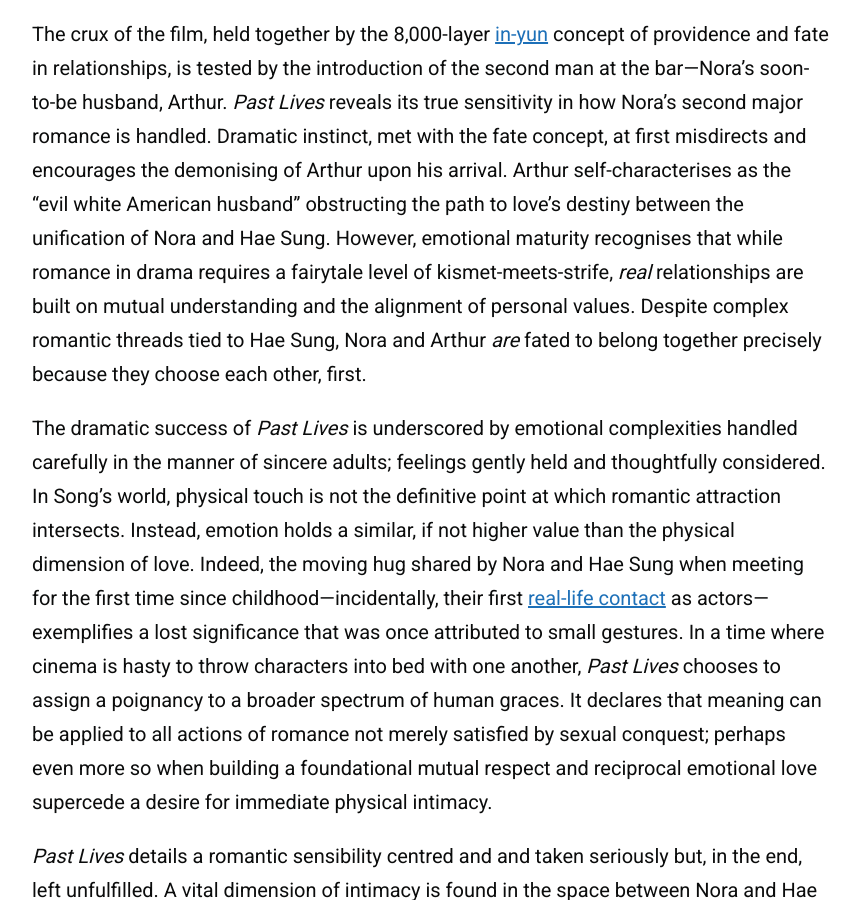
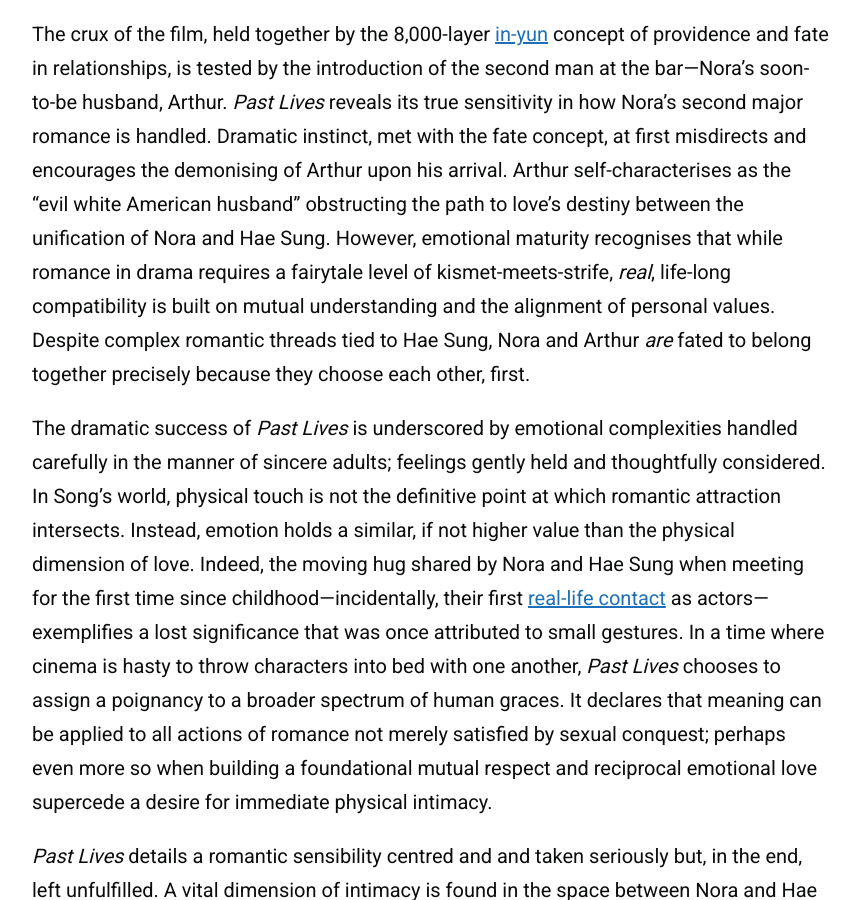
Before and after one commit to zoeurl/zoedowney.github.io, a Jekyll site: the page built from _posts/2024-05-30-past-lives.md, in a window 1280 px wide and 900 px high, scrolled down 1757 px. Shown: the whole window, without its empty margins (208-1067 px from the left). Built offline with Jekyll 4.4.1, drawn with Linux system fonts in a browser that asks for light colours.

Commit message:
Update 2024-05-30-past-lives.md

```diff
--- a/_posts/2024-05-30-past-lives.md
+++ b/_posts/2024-05-30-past-lives.md
@@ -17,7 +17,7 @@
 
 Song’s [theatrical](https://www.screendaily.com/features/celine-song-talks-moving-from-theatre-to-film-for-past-lives-you-have-to-accept-the-chaos-on-the-day/5188978.article) resumé influences her reliance on the implied tenet: ‘less is more’. Settings are sparse, dramatic signals subtle and drama dialogue driven—this is a character study, at heart. If not for the clear and disparate cultural line drawn between New York and Seoul by the players, context would appear almost irrelevant. After all, stories of romance and feeling orbit around relationships between people, not place. However, location becomes the tense conflict tied to the ‘what if?’ at the centre of Nora and Hae Sung’s relationship as adults. After reconnecting during university years, they rekindle a modern-day [Kafka and Milena](https://kafkamuseum.cz/en/franz-kafka/women/milena-jesenska/) long-distance romance that exists purely online. Their wholesome reconnection—driven by a desire to relive fond childhood memory—cushions the disharmony of daily adult life for Hae Sung, and reminds Nora that roots previously laid down in her South Korean homeland were not as cleanly severed as she had imagined.
 
-The crux of the film, held together by the 8,000-layer [in-yun](https://en.wiktionary.org/wiki/%EC%9D%B8%EC%97%B0) concept of providence and fate in relationships, is tested by the introduction of the second man at the bar—Nora’s soon-to-be husband, Arthur. _Past Lives_ reveals its true sensitivity in how Nora’s second major romance is handled. Dramatic instinct, met with the fate concept, at first misdirects and encourages the demonising of Arthur upon his arrival. Arthur self-characterises as the “evil white American husband” obstructing the path to love’s destiny between the unification of Nora and Hae Sung. However, emotional maturity recognises that while romance in drama requires a fairytale level of kismet-meets-strife, _real_ relationships are built on mutual understanding and the alignment of personal values. Despite complex romantic threads tied to Hae Sung, Nora and Arthur _are_ fated to belong together precisely because they choose each other, first.
+The crux of the film, held together by the 8,000-layer [in-yun](https://en.wiktionary.org/wiki/%EC%9D%B8%EC%97%B0) concept of providence and fate in relationships, is tested by the introduction of the second man at the bar—Nora’s soon-to-be husband, Arthur. _Past Lives_ reveals its true sensitivity in how Nora’s second major romance is handled. Dramatic instinct, met with the fate concept, at first misdirects and encourages the demonising of Arthur upon his arrival. Arthur self-characterises as the “evil white American husband” obstructing the path to love’s destiny between the unification of Nora and Hae Sung. However, emotional maturity recognises that while romance in drama requires a fairytale level of kismet-meets-strife, _real_, life-long compatibility is built on mutual understanding and the alignment of personal values. Despite complex romantic threads tied to Hae Sung, Nora and Arthur _are_ fated to belong together precisely because they choose each other, first.
 
 The dramatic success of _Past Lives_ is underscored by emotional complexities handled carefully in the manner of sincere adults; feelings gently held and thoughtfully considered. In Song’s world, physical touch is not the definitive point at which romantic attraction intersects. Instead, emotion holds a similar, if not higher value than the physical dimension of love. Indeed, the moving hug shared by Nora and Hae Sung when meeting for the first time since childhood—incidentally, their first [real-life contact](https://www.youtube.com/watch?v=9d4ObkmCJYs&t=7s&ab_channel=A24) as actors—exemplifies a lost significance that was once attributed to small gestures. In a time where cinema is hasty to throw characters into bed with one another, _Past Lives_ chooses to assign a poignancy to a broader spectrum of human graces. It declares that meaning can be applied to all actions of romance not merely satisfied by sexual conquest; perhaps even more so when building a foundational mutual respect and reciprocal emotional love supercede a desire for immediate physical intimacy.
 
```
